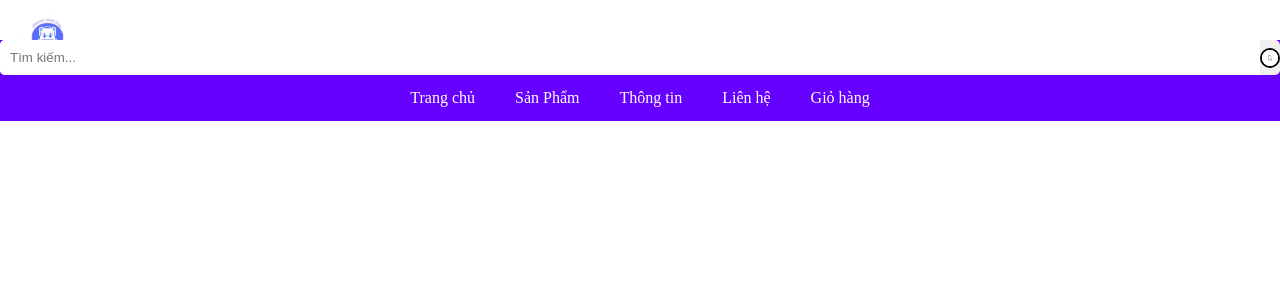
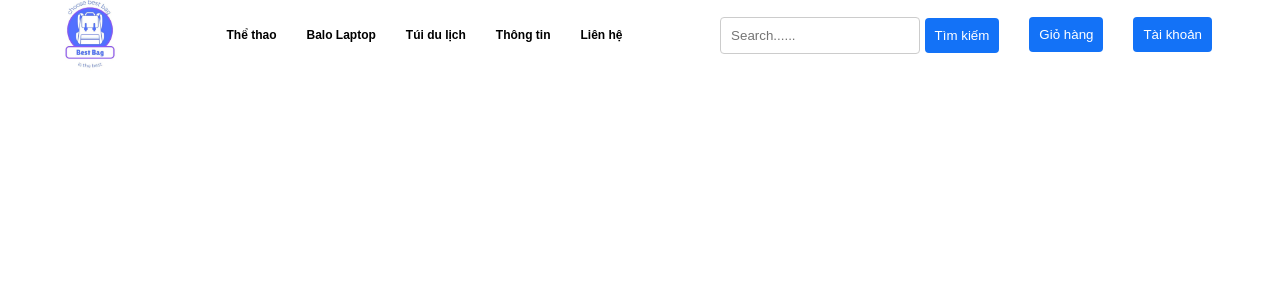
Before and after one commit to Zung22H/Project_Web_Balo, a PHP site: page /home.html in a window 1280 px wide. Shown: the top 300 px of the page. Run offline with PHP 8.4, Linux system fonts and the light colour scheme.

Commit message:
Sửa lại home.html và home.css

```diff
--- a/home.html
+++ b/home.html
@@ -7,26 +7,42 @@
     <link rel="stylesheet" href="style/home.css">
 </head>
 <body>
-    <div class="container">
-        <header><img  class="logo" src="img/logo.jpg">
+<header>
+    <div class="logo">
+        <img src="img/logo.jpg" width="80px" height="80px">
+    </div>
+    <div class="menu">
+        <li><a href="#">Thể thao</a>
+            <ul class="sub-menu">
+                <li><a href="#">Adidas</a></li>
+                <li><a href="#">Nike</a></li>
+                <li><a href="#">Puma</a></li>
+                <li><a href="#">SimpleCarry</a></li>
+                <li><a href="#">Vans</a></li>
+                <li><a href="#">Converse</a></li>
+            </ul>
 
-        </header>
+        </li>
+        <li><a href="#">Balo Laptop</a></li>
+        <li><a href="#">Túi du lịch</a></li>
+        <li><a href="#">Thông tin</a></li>
+        <li><a href="#">Liên hệ</a></li>
 
-            <nav class="navbar">
-                <div class="search-bar">
-                    <input type="text" placeholder="Tìm kiếm...">
-                    <img src="img/search-logo.jpg" alt="Search Icon" class="search-icon">
-                  </div>
-
-                <ul>
-                    <li><a href="#home">Trang chủ</a></li>
-                    <li><a href="#product">Sản Phẩm</a></li>
-                    <li><a href="#about">Thông tin</a></li>
-                    <li><a href="#contact">Liên hệ</a></li>
-                    <li><a href="#order">Giỏ hàng</a></li>
-                </ul>
-            </nav>
 
     </div>
+    <div class="others">
+        <li class="searching">
+            <input type="text" id="searchinput" placeholder="Search......">
+            <button onclick="searchfunction()">Tìm kiếm</button>
+            <div id="searchresults"></div>
+        </li>
+        <li>
+            <button onclick="goToCart()">Giỏ hàng</button>
+        </li>
+        <li><button onclick="goToAccount()">Tài khoản</button></li>
+
+        <script src="home.js"></script>
+    </div>
+</header>
 </body>
 </html>
--- a/style/home.css
+++ b/style/home.css
@@ -1,100 +1,101 @@
-body{
+* {
     margin: 0px;
     padding: 0px;
+    box-sizing: border-box;
+    font-family: Arial, Helvetica, sans-serif;
+}
+li {
+  list-style: none;
+  margin-right: 6px;
 }
 
-.container{
-    max-width: 100%;
-    margin: 0 auto;
+a{
+  text-decoration: none;
+  color: #000;
 }
 
-.container > header{
+header{
+  display: flex;
+  justify-content: space-between;
+  padding: 30px 50px;
+  height: 70px;
+  align-items: center;
+}
 
-    background-size:auto;
-    height:0px;
-    padding-bottom:10%;
-    padding: 20px;
-    width: 100%;
+.logo{
+  flex: 1;
+  align-items: center;
+
+}
+
+.menu {
+  flex: 3;
+  display: flex;
+
+}
+.menu>li {
+  padding: 0 12px ;
+}
+
+.menu>li>a{
+  font-size: 12px;
+  font-weight: bold;
+  display: block;
+  line-height: 20px;
+
+}
+
+.menu>li:hover .sub-menu {
+  visibility: visible;
+  top: 30px;
+}
+
+.sub-menu{
+  position:absolute;
+  width: 150px;
+  border: 1px solid  #ccc;
+  padding: 10px 0 10px 20px;
+  visibility: hidden;
+  top:50px;
+  transition: 0.1s ease;
+}
+
+.others{
+  flex: -1;
+  display: flex;
+}
+
+.others > li {
+  padding: 0 12px;
 }
 
 
+ .seaching {
+  margin: 20px;
 
-.logo {
-    width: 55px;
-    height: 50px;
-    border-radius: 50%;
-    overflow: hidden;
-    margin-top: -6px;
-    background-color: aliceblue;
  }
 
-
-
-.navbar {
-    background-color:rgb(102, 0, 255);
-    overflow: hidden;
+ #searchinput {
+  padding: 10px;
+  width: 200px;
+  border: 1px solid #ccc;
+  border-radius: 4px;
  }
 
+ button {
+  padding: 10px;
+  border: none;
+  background-color: rgb(19, 114, 247);
+  color: white;
+  border-radius: 4px;
+  cursor: pointer;
 
-  .navbar ul {
-    list-style-type: none;
-    margin: 0;
-    padding: 0;
-    display: flex;
-    justify-content: center;
  }
 
-
-  .navbar li {
-    float: left;
+ button:hover {
+  background-color: #0c2c9f;
 }
 
-
-  .navbar a {
-    display: inline-block;
-    color: white;
-    text-align: center;
-    padding: 14px 20px;
-    text-decoration: none;
+#searchResults {
+  margin-top: 20px;
 }
-
-
-  .navbar a:hover {
-    background-color: #ddd;
-    color: black;
-  }
-
-
- /* Kiểu dáng cho thanh tìm kiếm */
-.search-bar {
-    display: flex;             /* Sắp xếp các phần tử theo hàng ngang */
-    align-items: center;      /* Căn giữa theo chiều dọc */
-    background-color: #f0f0f0; /* Màu nền */
-    border-radius: 5px;        /* Bo tròn góc */
-    overflow: hidden;          /* Ẩn phần tràn ra ngoài */
-  }
-
-  /* Kiểu dáng cho ô input */
-  .search-bar input[type="text"] {
-    flex: 1;                   /* Chiếm toàn bộ không gian còn lại */
-    padding: 10px;             /* Khoảng cách bên trong */
-    border: none;              /* Không viền */
-    outline: none;             /* Loại bỏ viền focus */
-  }
-
-  /* Kiểu dáng cho nút tìm kiếm */
-  .search-bar button {
-    background-color: #007bff; /* Màu nền */
-    color: white;              /* Màu chữ */
-    padding: 10px 15px;        /* Khoảng cách bên trong */
-    border: none;              /* Không viền */
-    cursor: pointer;          /* Biến thành con trỏ khi di chuột qua */
-  }
-  .search-icon {
-    width: 16px;
-    height: 16px;
-    border-radius: 50%;
-    border: 2px solid #000;
-    position: relative;
-    display: inline-block;
-  }
```
Also changed, not shown: home.js (added, +46 -0 lines), img/cart.jpg (added). Lines whose indentation alone changed are shown as unchanged.
